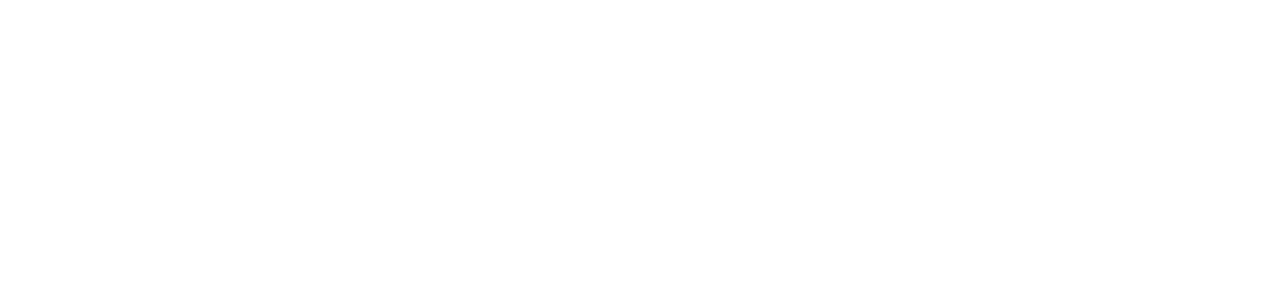
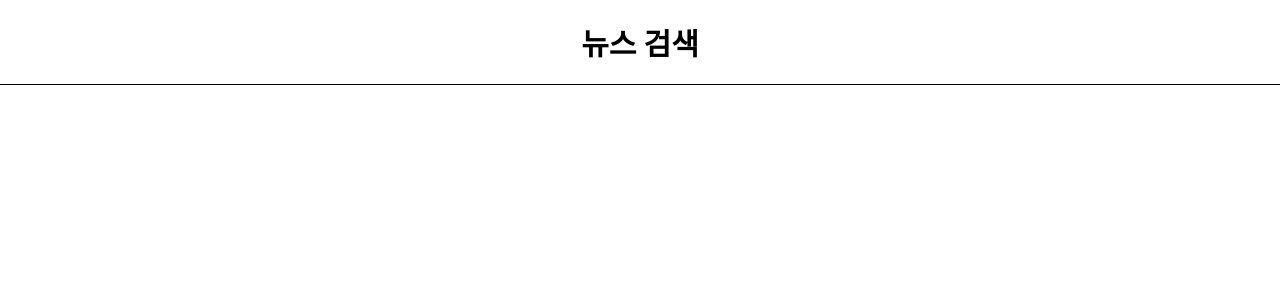
Before and after one commit to C-H-Kim/React-Project, a React (Create React App) app in the folder fintech/: page /news in a window 1280 px wide. Before the commit this address had no page. Shown: the top 300 px of the page. Built offline with nearby package versions, Linux system fonts and the light colour scheme.

Commit message:
[feat] 뉴스 검색 페이지 작성을 위한 준비
- AppHeader.js 파일 추가
- App.js 라우터 경로 정리
- NewsPage 추가
- page, common 경로 추가

```diff
--- a/fintech/src/App.js
+++ b/fintech/src/App.js
@@ -1,19 +1,13 @@
 import "./App.css";
 import { BrowserRouter, Routes, Route } from "react-router-dom";
-import Welcome from "./components/Welcome";
-import InputComponent from "./components/InputComponent";
-import ListComponents from "./components/ListComponents";
-import AxiosComponent from "./components/AxiosComponent";
+import NewsPage from "./pages/NewsPage";
 
 
 function App() {
   return (
     <BrowserRouter>
       <Routes>
-        <Route path="/" element={<Welcome />}></Route>
-        <Route path="/input" element={<InputComponent />}></Route>
-        <Route path="/list" element={<ListComponents />}></Route>
-        <Route path="axios" element={<AxiosComponent />}></Route>
+        <Route path="/news" element={<NewsPage />}></Route>
       </Routes>
     </BrowserRouter>
   );
--- /dev/null
+++ b/fintech/src/components/Common/AppHeader.js
@@ -0,0 +1,16 @@
+import React from "react";
+import styled from "styled-components";
+
+const HeaderBlock = styled.div`
+    padding: 20px;
+    font-size: 30px;
+    font-weight: bold;
+    text-align: center;
+    border-bottom: 1px solid #000;
+`;
+
+const AppHeader = ({ title }) => {
+    return <HeaderBlock>{title}</HeaderBlock>
+};
+
+export default AppHeader;
--- /dev/null
+++ b/fintech/src/pages/NewsPage.js
@@ -0,0 +1,12 @@
+import React from "react";
+import AppHeader from "../components/Common/AppHeader";
+
+const NewsPage = () => {
+    return (
+        <div>
+            <AppHeader title={"뉴스 검색"}></AppHeader>
+        </div>
+    );
+};
+
+export default NewsPage;
```
